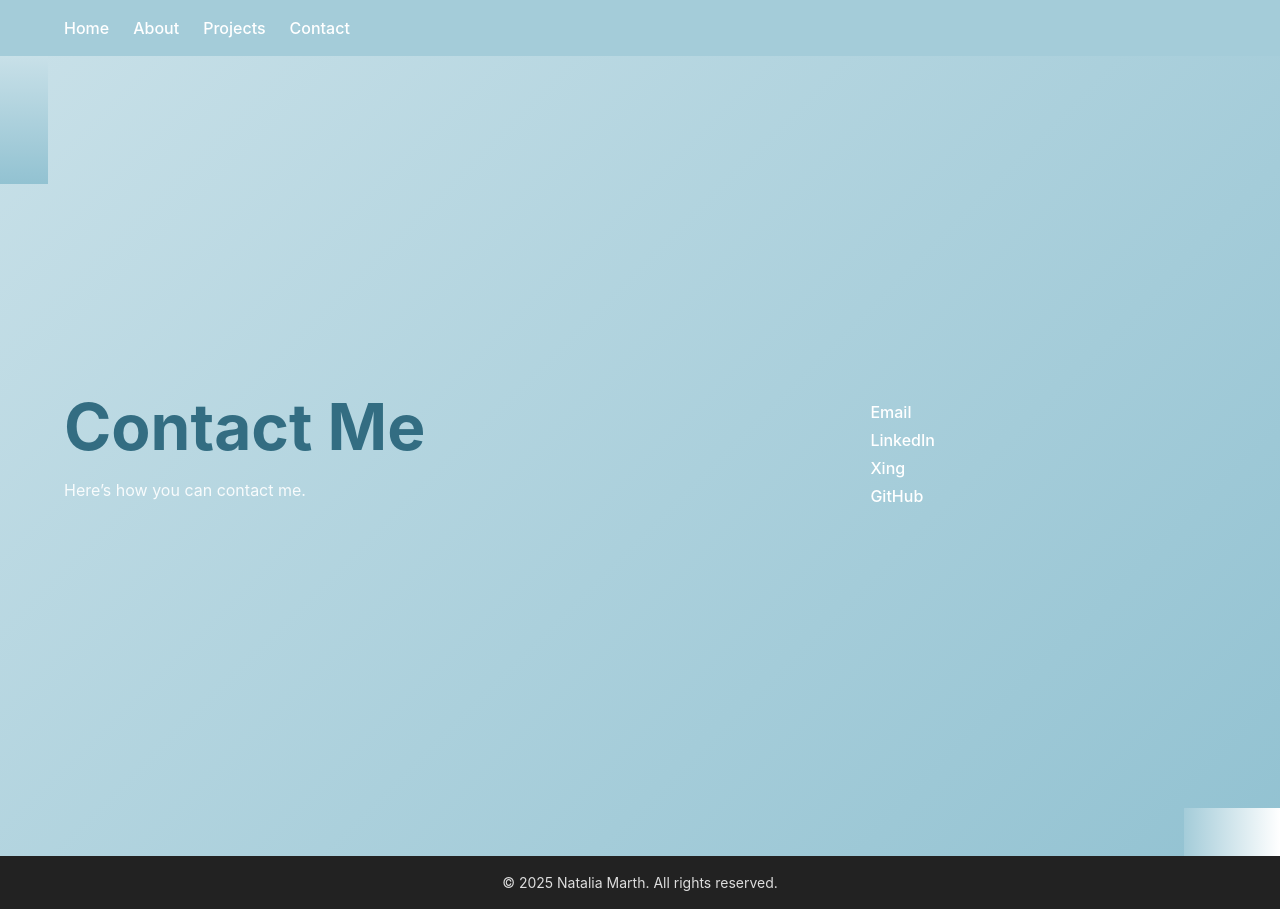
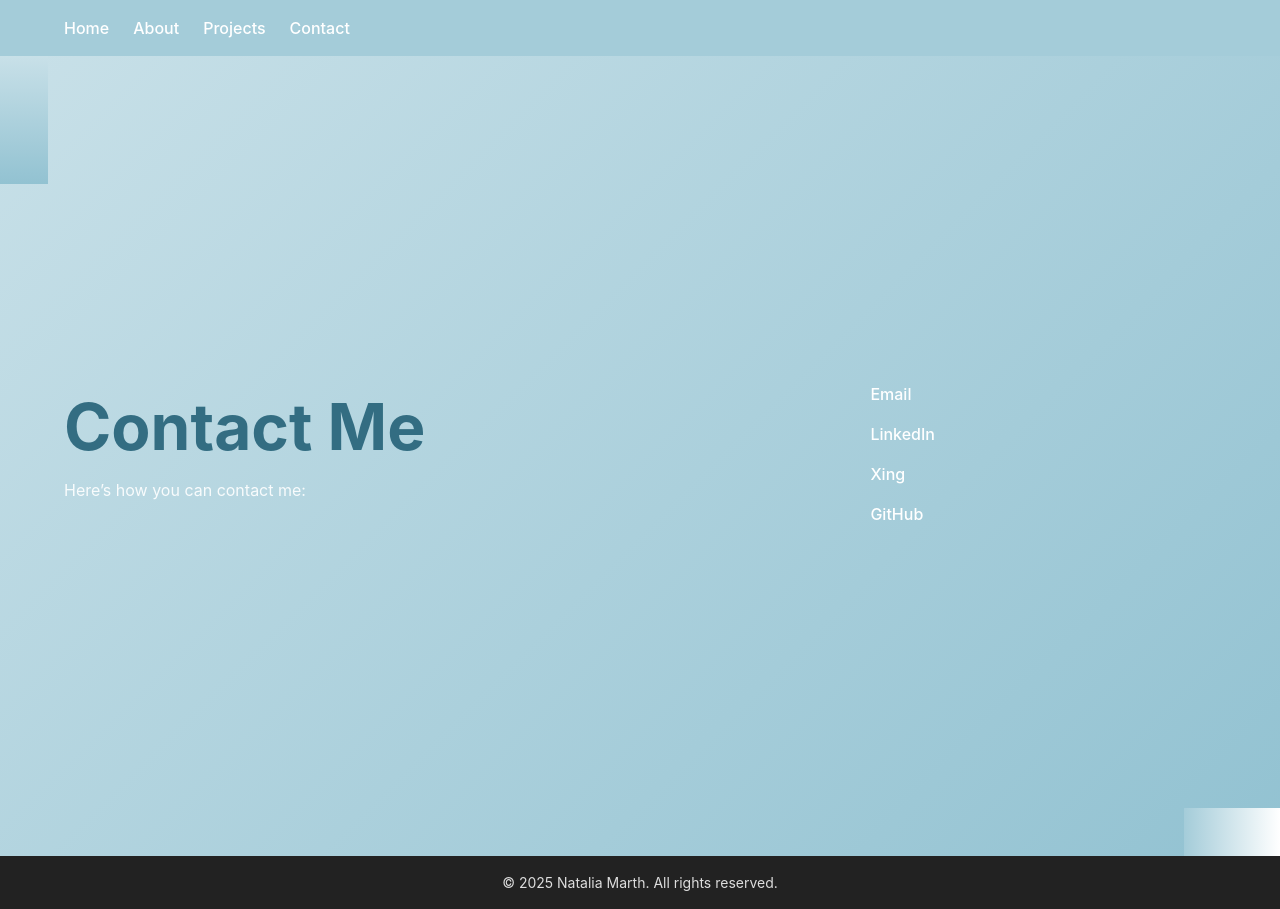
Before and after one commit to nataliamarth/my-portfolio, a React (Vite) app: page /#/contact in a window 1280 px wide. Built offline with nearby package versions, Linux system fonts and the light colour scheme.

Commit message:
Render links using map

```diff
--- a/src/components/About/About.tsx
+++ b/src/components/About/About.tsx
@@ -1,5 +1,13 @@
 import React from 'react';
 import styles from './About.module.scss';
+
+const skills = [
+  'React',
+  'HTML, CSS',
+  'TypeScript',
+  'Python',
+  'Swift',
+];
 
 const About: React.FC = () => {
   return (
@@ -15,11 +23,11 @@ const About: React.FC = () => {
         <div className={styles.rightColumn}>
           <h3 className={styles.sectionHeading}>Skills</h3>
           <ul className={styles.skillList}>
-            <li className={styles.skillItem}>React</li>
-            <li className={styles.skillItem}>HTML, CSS</li>
-            <li className={styles.skillItem}>TypeScript</li>
-            <li className={styles.skillItem}>Python</li>
-            <li className={styles.skillItem}>Swift</li>
+            {skills.map((skill) => (
+              <li key={skill} className={styles.skillItem}>
+                {skill}
+              </li>
+            ))}
           </ul>
         </div>
       </div>
--- a/src/components/Contact/Contact.tsx
+++ b/src/components/Contact/Contact.tsx
@@ -1,5 +1,19 @@
 import React from 'react';
 import styles from './Contact.module.scss';
+
+interface ContactMethod {
+  label: string;
+  url: string;
+  external?: boolean;
+}
+
+const contactMethods: ContactMethod[] = [
+  { label: 'Email', url: 'mailto:nataliamarth@gmail.com', external: true },
+  { label: 'LinkedIn', url: 'https://www.linkedin.com/in/natalia-marth-a7495479/', external: true },
+  { label: 'Xing', url: 'https://www.xing.com/profile/Natalia_Marth', external: true },
+  { label: 'GitHub', url: 'https://github.com/nataliamarth', external: true },
+];
+
 
 const Contact: React.FC = () => {
   return (
@@ -8,50 +22,30 @@ const Contact: React.FC = () => {
         <div className={styles.leftColumn}>
           <h2 className={styles.title}>Contact Me</h2>
           <p className={styles.intro}>
-            Here’s how you can contact me.
+            Here’s how you can contact me:
           </p>
         </div>
 
         <div className={styles.rightColumn}>
-          <ul className={styles.itemList}>
-            <li className={styles.item}>
+          <ul className={styles.contactList}>
+            {contactMethods.map(({ label, url, external }) => (
+              <li key={label} className={styles.contactItem}>
+                {external ? (
                   <a
-                href="mailto:nataliamarth@gmail.com"
-                className={styles.contactLink}
-              >
-                Email
-              </a>
-            </li>
-            <li className={styles.item}>
-              <a
-                href="https://www.linkedin.com/in/natalia-marth-a7495479/"
+                    href={url}
                     target="_blank"
                     rel="noopener noreferrer"
                     className={styles.contactLink}
                   >
-                LinkedIn
+                    {label}
                   </a>
+                ) : (
+                  <a href={url} className={styles.contactLink}>
+                    {label}
+                  </a>
+                )}
               </li>
-            <li className={styles.item}>
-              <a
-                href="https://www.xing.com/profile/Natalia_Marth"
-                target="_blank"
-                rel="noopener noreferrer"
-                className={styles.contactLink}
-              >
-                Xing
-              </a>
-            </li>
-            <li className={styles.item}>
-              <a
-                href="https://github.com/nataliamarth"
-                target="_blank"
-                rel="noopener noreferrer"
-                className={styles.contactLink}
-              >
-                GitHub
-              </a>
-            </li>
+            ))}
           </ul>
         </div>
       </div>
```
Lines whose indentation alone changed are shown as unchanged.
